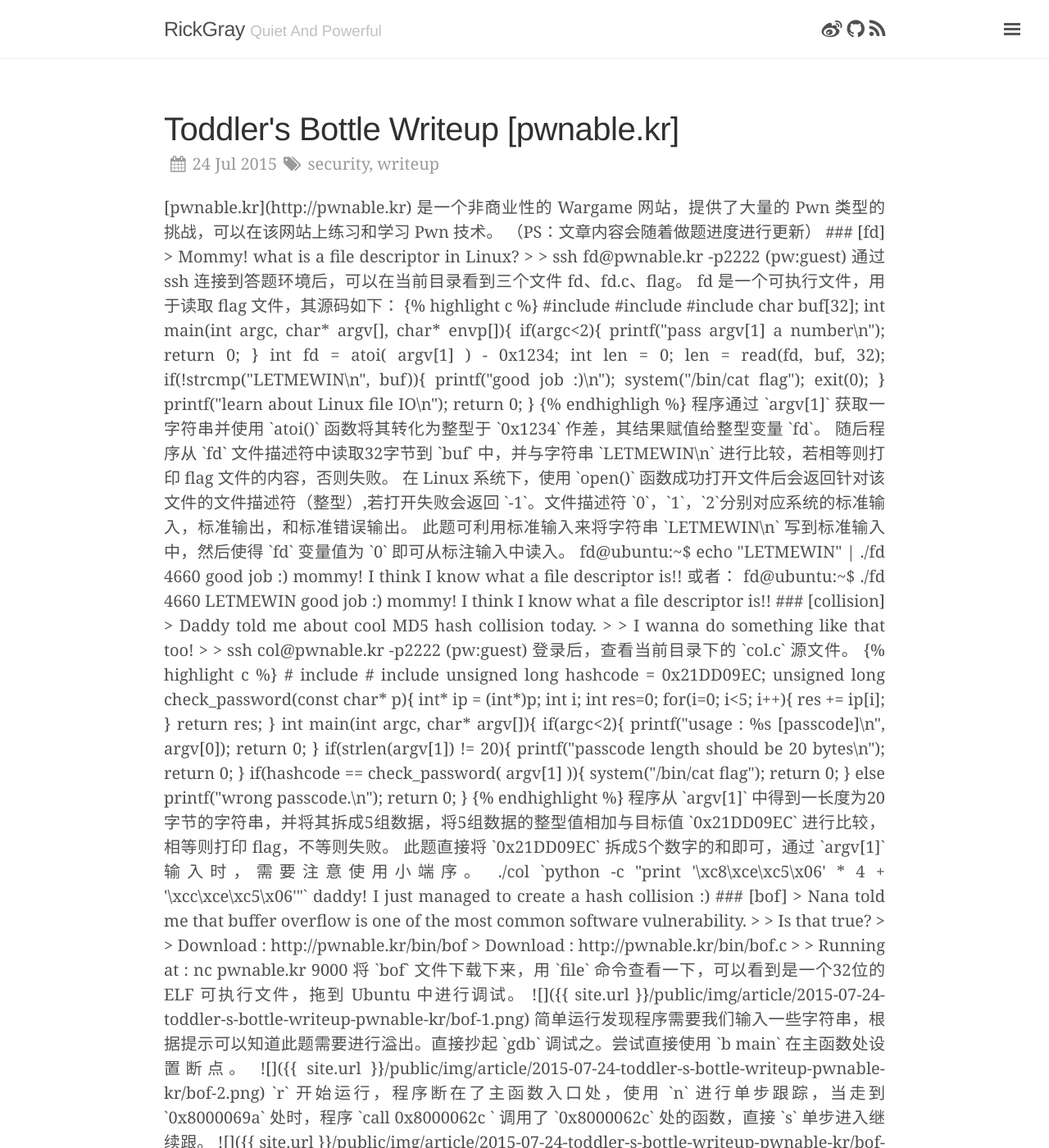
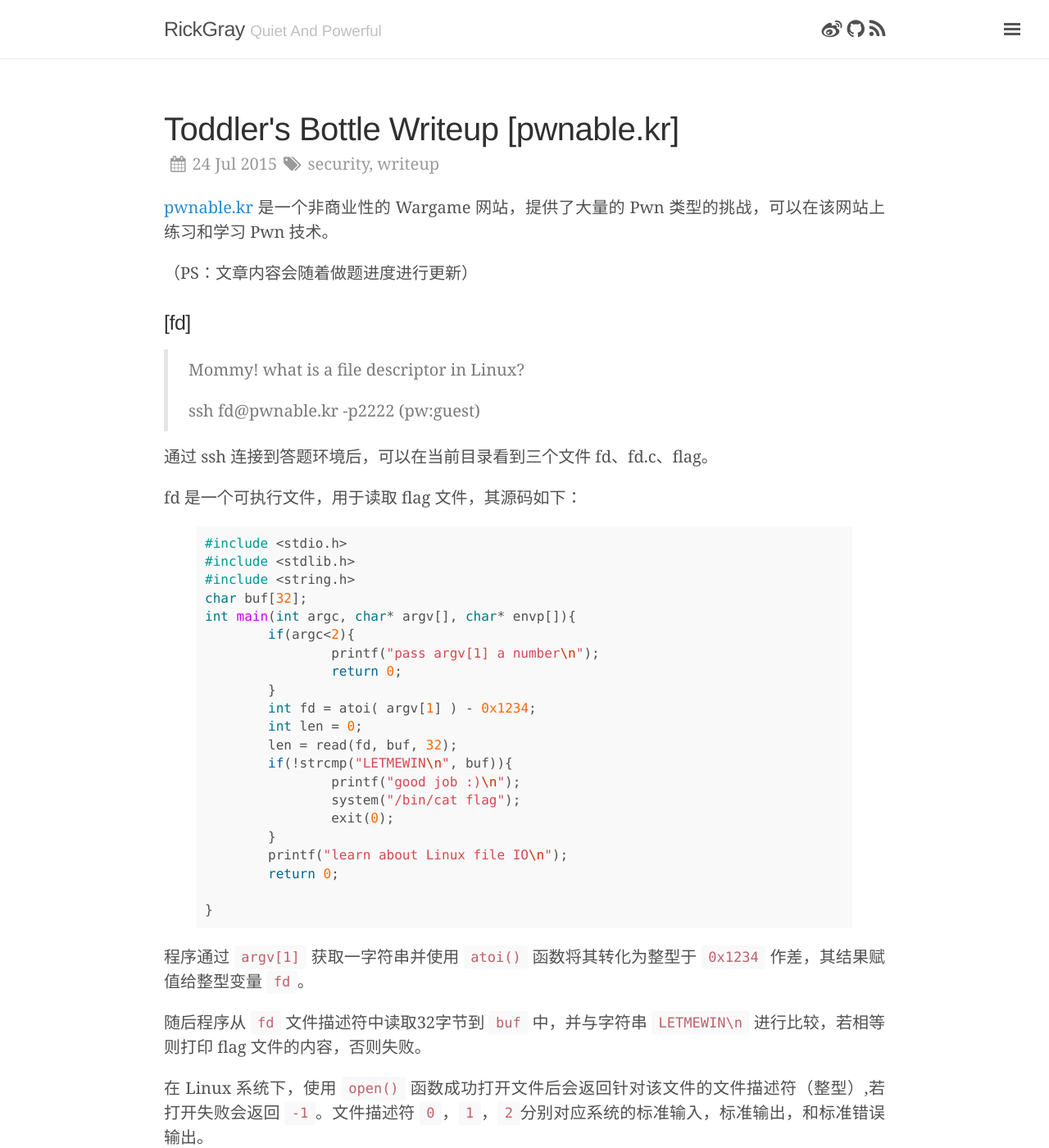
Before and after one commit to huntpig/rickgray.github.io, a Jekyll site: the page built from index.html, in a window 1280 px wide and 1400 px high. Shown: the whole window at 82% size. Built offline with Jekyll 4.4.1, drawn with Linux system fonts in a browser that asks for light colours; nearby versions of some CDN libraries; the list of posts is cut into pages by our own code; comment, search, counter and statistics services are not loaded; some of the changed text lies outside the part shown.

Commit message:
Fix Builed Failure

```diff
--- a/_posts/2015-07-24-toddler-s-bottle-writeup-pwnable-kr.md
+++ b/_posts/2015-07-24-toddler-s-bottle-writeup-pwnable-kr.md
@@ -40,7 +40,7 @@
 	return 0;
 
 }
-{% endhighligh %}
+{% endhighlight %}
 
 程序通过 `argv[1]` 获取一字符串并使用 `atoi()` 函数将其转化为整型于 `0x1234` 作差，其结果赋值给整型变量 `fd`。
 
```
Also changed, not shown: other parts of _posts/2015-07-24-toddler-s-bottle-writeup-pwnable-kr.md (+8 -8 lines).
